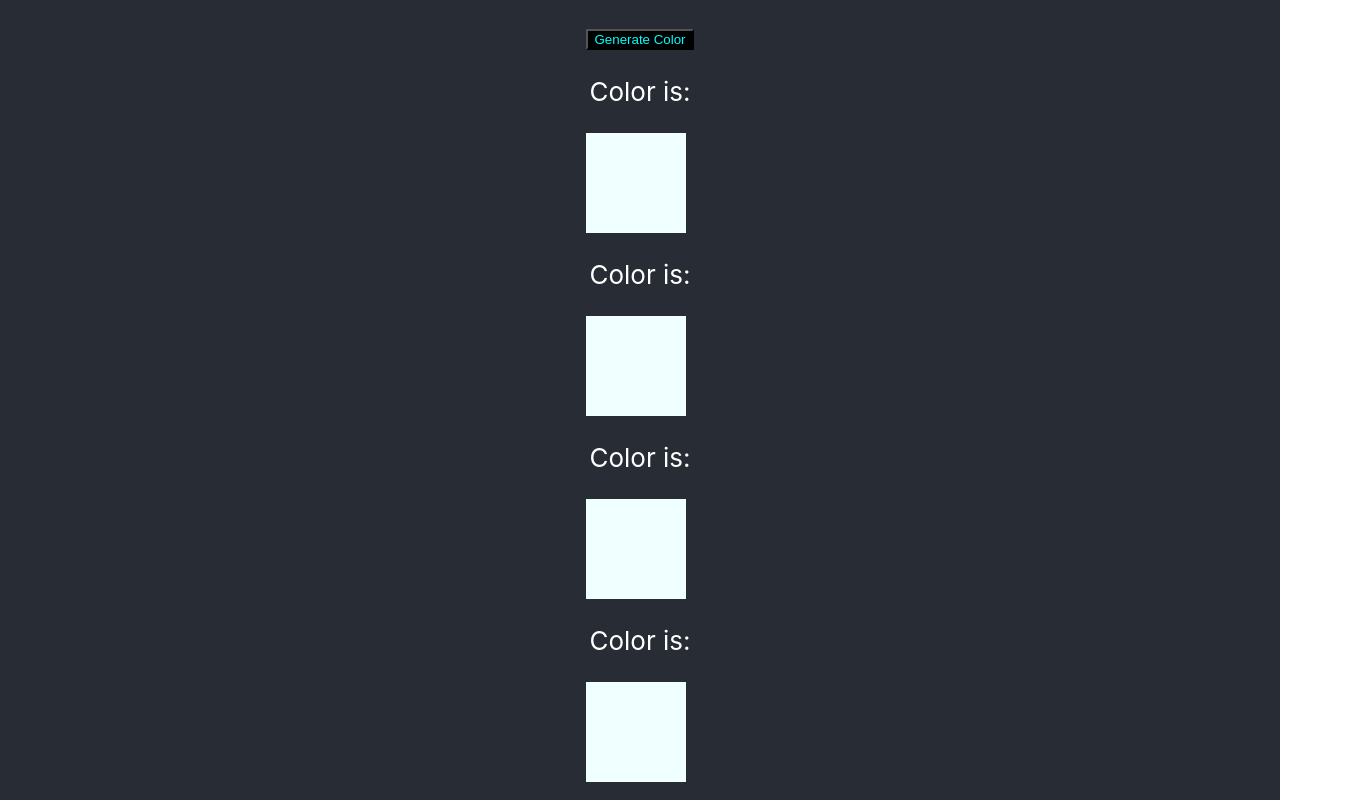
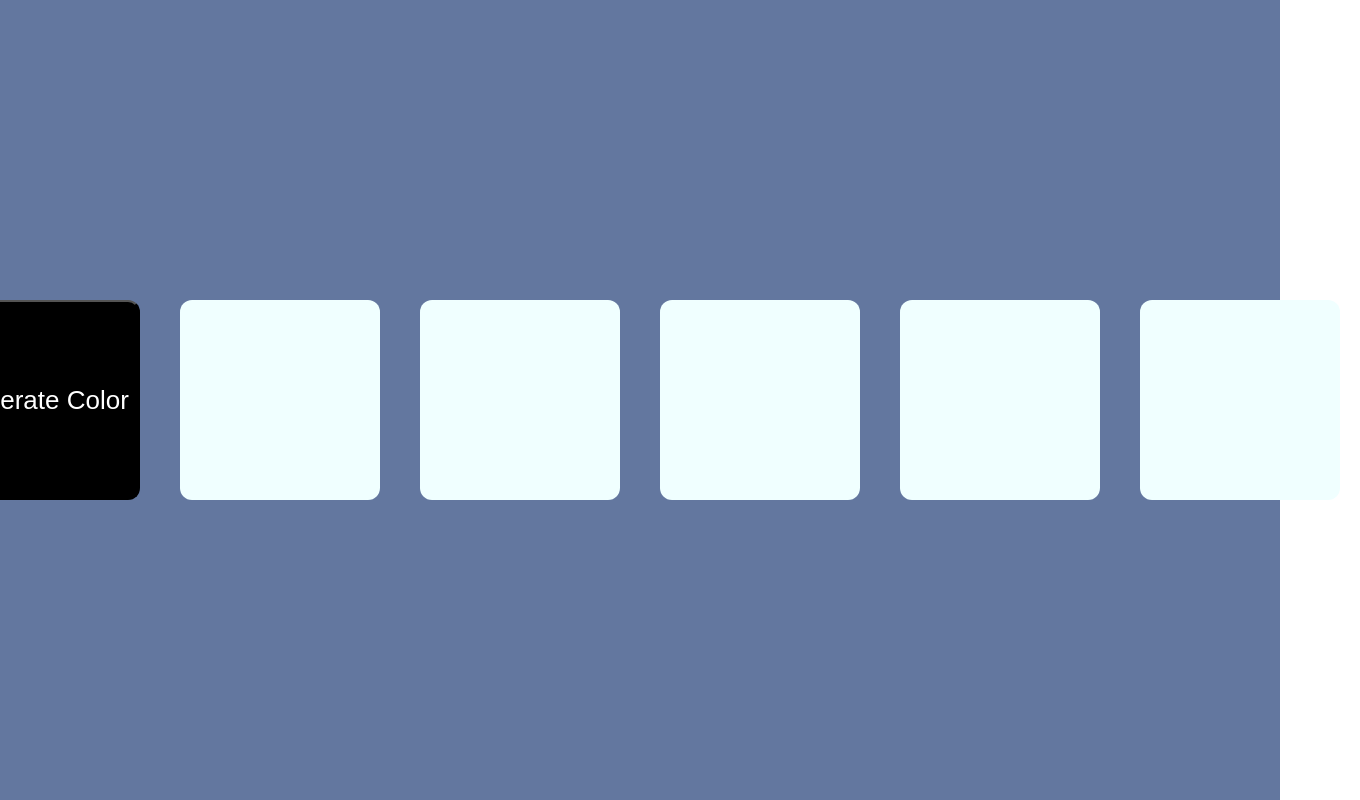
Before and after one commit to macgere/Color-Maker, a React (Create React App) app: page / in a window 1280 px wide. Shown: the whole page, 1360 px wide, since content can reach past the window. Built offline with nearby package versions, Linux system fonts and the light colour scheme.

Commit message:
made the related colors

```diff
--- a/src/App.css
+++ b/src/App.css
@@ -7,14 +7,8 @@
   pointer-events: none;
 }
 
-@media (prefers-reduced-motion: no-preference) {
-  .App-logo {
-    animation: App-logo-spin infinite 20s linear;
-  }
-}
-
 .App-header {
-  background-color: #282c34;
+  background-color: #63779f;
   min-height: 100vh;
   display: flex;
   flex-direction: column;
@@ -24,28 +18,42 @@
   color: white;
 }
 
-.App-link {
-  color: #61dafb;
-}
-
-@keyframes App-logo-spin {
-  from {
-    transform: rotate(0deg);
-  }
-  to {
-    transform: rotate(360deg);
-  }
-}
 
 button {
-  color: aqua;
+  color: white;
   background-color: black;
+  border-radius: 12px;
+  height: 200px;
+  width: 200px;
+  font-size: 26px;
+  font-family: Arial, Helvetica, sans-serif;
+  margin: 20px;
 }
 
 .generatedColor {
     display: flex;
+    flex-direction: column;
+    align-items: center;
+    justify-content: center;
     background-color: azure;
     color: azure;
-    height: 100px;
-    width: 100px;
+    height: 200px;
+    width: 200px;
+    margin-bottom: 15px;
+    border-radius: 12px;
+    margin: 20px;
 }
+
+p {
+  display: flex;
+  flex-direction: column;
+  flex-wrap: wrap;
+  margin: 2px;
+}
+
+.container {
+  display: flex;
+  flex: row;
+  align-items: center;
+  justify-content: center;
+}
--- a/src/App.js
+++ b/src/App.js
@@ -1,4 +1,3 @@
-import logo from './logo.svg';
 import './App.css';
 
 
@@ -6,33 +5,53 @@ const hexCodePieces = [
   "0", "1", "2", "3", "4", "5", "6", "7", "8", "9", "0", "A", "B", "C", "D", "E", "F"
 ]
 
-
 const randomColor = () => {
   let colorString = "#"
-  for (let i = 0; i < 6; i++) {
-    let randColor = hexCodePieces[Math.floor(Math.random() * hexCodePieces.length)]
-    colorString += randColor
+  for (let i = 0; i < 2; i++) {
+    let rValue = hexCodePieces[Math.floor(Math.random() * hexCodePieces.length)]
+    colorString += rValue
+  }
+  for (let i = 0; i < 2; i++) {
+    let gValue = hexCodePieces[Math.floor(Math.random() * hexCodePieces.length)]
+    colorString += gValue
+  }
+  for (let i = 0; i < 2; i++) {
+    let bValue = hexCodePieces[Math.floor(Math.random() * hexCodePieces.length)]
+    colorString += bValue
   }
   return colorString
+}
+
+const randTuple = () => {
+  let tupleString = ""
+  for (let i = 0; i < 2; i++) {
+    let randValue = hexCodePieces[Math.floor(Math.random() * hexCodePieces.length)]
+    tupleString += randValue
+  }
+  return tupleString
 }
 
 function App() {
   return (
     <div className="App">
       <header className="App-header">
-        <div>
+        <div className="container">
           <button onClick={makePal}>Generate Color</button>
+
+          <div className="generatedColor" id="generatedColor1">
           <p className="colorName" id="colorName1"> Color is:</p>
-          <div className="generatedColor" id="generatedColor1">
           </div>
+          <div className="generatedColor" id="generatedColor2">
           <p className="colorName" id="colorName2"> Color is:</p>
-          <div className="generatedColor" id="generatedColor2">
           </div>
+          <div className="generatedColor" id="generatedColor3">
           <p className="colorName" id="colorName3"> Color is:</p>
-          <div className="generatedColor" id="generatedColor3">
           </div>
+          <div className="generatedColor" id="generatedColor4">
           <p className="colorName" id="colorName4"> Color is:</p>
-          <div className="generatedColor" id="generatedColor4">
+          </div>
+          <div className="generatedColor" id="generatedColor5">
+          <p className="colorName" id="colorName5"> Color is:</p>
           </div>
         </div>
       </header>
@@ -47,12 +66,43 @@ const makeColor = (id) => {
       const newColor = document.getElementById("generatedColor"+id)
       newColor.style.backgroundColor = btnColor
       const colorName = document.getElementById("colorName"+id)
-      colorName.innerHTML = `Color is: ${btnColor}`
+      colorName.innerHTML =`${btnColor}`
+}
+
+const modifyColor = (hexcode) => {
+      let truncatedHex = hexcode.slice(0, 5)
+      let newTuple = randTuple()
+      let newHex = truncatedHex + newTuple
+      return newHex
+}
+
+const veryModifyColor = (hexcode) => {
+  let truncatedHex = hexcode.slice(0, 3)
+  let newTuple = randTuple()
+  let otherNewTuple = randTuple()
+  let newHex = truncatedHex + newTuple + otherNewTuple
+  return newHex
 }
 
 const makePal = () => {
       makeColor(1)
-      makeColor(2)
-      makeColor(3)
+      let color1 = document.getElementById("colorName1").innerHTML
+      let color2 =  modifyColor(color1)
+      let newColor = document.getElementById("generatedColor2")
+      newColor.style.backgroundColor = color2
+      let colorName = document.getElementById("colorName2")
+      colorName.innerHTML =`${color2}`
+      let color3 = veryModifyColor(color1)
+      let thirdColor = document.getElementById("generatedColor3")
+      thirdColor.style.backgroundColor = color3
+      let thirdColorName = document.getElementById("colorName3")
+      thirdColorName.innerHTML = `${color3}`
       makeColor(4)
+      let color4 = document.getElementById("colorName4").innerHTML
+      let color5 = modifyColor(color4)
+      let lastColor = document.getElementById("generatedColor5")
+      lastColor.style.backgroundColor = color5
+      let lastColorName = document.getElementById("colorName5")
+      lastColorName.innerHTML =  `${color5}`
+
 }
```
